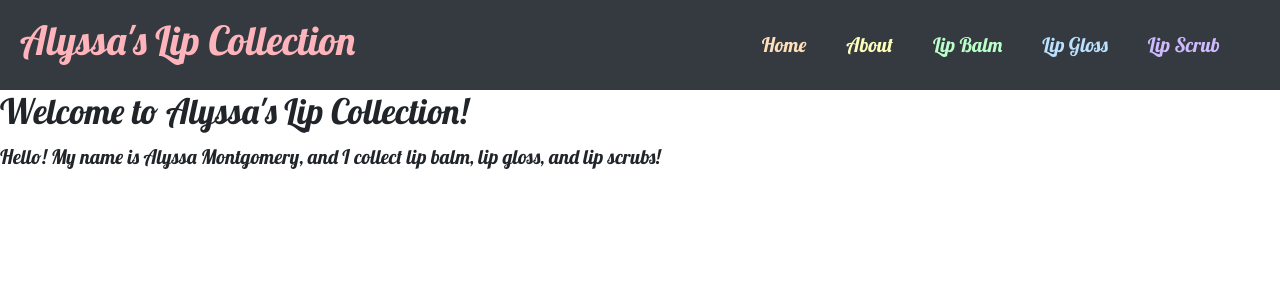
After one commit to Lyssillic/LipCollectionPortfolio, a Django app: page /lipcollection/home/ in a window 1280 px wide. The commit adds this page. Shown: the top 300 px of the page. Run offline with Django 3.2, Linux system fonts and the light colour scheme; some libraries are stand-ins or nearby versions.

Commit message:
Added pages and navbar links

```diff
--- /dev/null
+++ b/mysite/LipCollection/templates/LipCollection/balm.html
@@ -0,0 +1,4 @@
+{% extends 'LipCollection/navbar.html' %}
+{% block body %}
+    <h3>Lip Balms</h3>
+{% endblock %}
--- /dev/null
+++ b/mysite/LipCollection/templates/LipCollection/gloss.html
@@ -0,0 +1,4 @@
+{% extends 'LipCollection/navbar.html' %}
+{% block body %}
+    <h3>Lip Glosses</h3>
+{% endblock %}
--- /dev/null
+++ b/mysite/LipCollection/templates/LipCollection/home.html
@@ -0,0 +1,5 @@
+{% extends 'LipCollection/navbar.html' %}
+{% block body %}
+    <h3> Welcome to Alyssa's Lip Collection! </h3>
+    <p>Hello! My name is Alyssa Montgomery, and I collect lip balm, lip gloss, and lip scrubs!</p>
+{% endblock %}
--- a/mysite/LipCollection/templates/LipCollection/navbar.html
+++ b/mysite/LipCollection/templates/LipCollection/navbar.html
@@ -1,10 +1,10 @@
-{% load static %}
 <!doctype html>
 <html lang="en">
 <head>
     <link rel="stylesheet" href="https://stackpath.bootstrapcdn.com/bootstrap/4.5.2/css/bootstrap.min.css" integrity="sha384-JcKb8q3iqJ61gNV9KGb8thSsNjpSL0n8PARn9HuZOnIxN0hoP+VmmDGMN5t9UJ0Z" crossorigin="anonymous">
     <script src="https://stackpath.bootstrapcdn.com/bootstrap/4.5.2/js/bootstrap.min.js" integrity="sha384-B4gt1jrGC7Jh4AgTPSdUtOBvfO8shuf57BaghqFfPlYxofvL8/KUEfYiJOMMV+rV" crossorigin="anonymous"></script>
-    <link rel="preconnect" href="https://fonts.gstatic.com"><link href="https://fonts.googleapis.com/css2?family=Lobster&display=swap" rel="stylesheet">
+    <link rel="preconnect" href="https://fonts.gstatic.com">
+    <link href="https://fonts.googleapis.com/css2?family=Lobster&display=swap" rel="stylesheet">
 </head>
 <style>
     * {
@@ -41,12 +41,14 @@
     <nav class="navbar navbar-dark bg-dark">
         <h2>Alyssa's Lip Collection</h2>
         <div class="navbar">
-            <a href="" id="home" class="nav-item nav-link">Home</a>
-            <a href="" id="about" class="nav-item nav-link">About</a>
-            <a href="" id="balm" class="nav-item nav-link">Lip Balm</a>
-            <a href="" id="gloss" class="nav-item nav-link">Lip Gloss</a>
-            <a href="" id="scrub" class="nav-item nav-link">Lip Scrub</a>
+            <a href="{% url 'LipCollection:home' %}" id="home" class="nav-item nav-link">Home</a>
+            <a href="{% url 'LipCollection:about' %}" id="about" class="nav-item nav-link">About</a>
+            <a href="{% url 'LipCollection:balm' %}" id="balm" class="nav-item nav-link">Lip Balm</a>
+            <a href="{% url 'LipCollection:gloss' %}" id="gloss" class="nav-item nav-link">Lip Gloss</a>
+            <a href="{% url 'LipCollection:scrub' %}" id="scrub" class="nav-item nav-link">Lip Scrub</a>
         </div>
     </nav>
+    {% block body %}
+    {% endblock %}
 </body>
 </html>
--- /dev/null
+++ b/mysite/LipCollection/templates/LipCollection/scrub.html
@@ -0,0 +1,4 @@
+{% extends 'LipCollection/navbar.html' %}
+{% block body %}
+    <h3>Lip Scrubs</h3>
+{% endblock %}
--- a/mysite/LipCollection/urls.py
+++ b/mysite/LipCollection/urls.py
@@ -4,5 +4,9 @@ from django.urls import path
 app_name = 'LipCollection'
 
 urlpatterns = [
-    path('', views.about, name="about"),
+    path('home/', views.home, name="home"),
+    path('about/', views.about, name="about"),
+    path('balm/', views.balm, name="balm"),
+    path('gloss/', views.gloss, name="gloss"),
+    path('scrub/', views.scrub, name="scrub"),
 ]
--- a/mysite/LipCollection/views.py
+++ b/mysite/LipCollection/views.py
@@ -1,5 +1,21 @@
 from django.shortcuts import render
+
+
+def home(request):
+    return render(request, 'LipCollection/home.html')
 
 
 def about(request):
     return render(request, 'LipCollection/about.html')
+
+
+def balm(request):
+    return render(request, 'LipCollection/balm.html')
+
+
+def gloss(request):
+    return render(request, 'LipCollection/gloss.html')
+
+
+def scrub(request):
+    return render(request, 'LipCollection/scrub.html')
```
Also changed, not shown: mysite/LipCollection/templates/LipCollection/about.html (+6 -3 lines).
